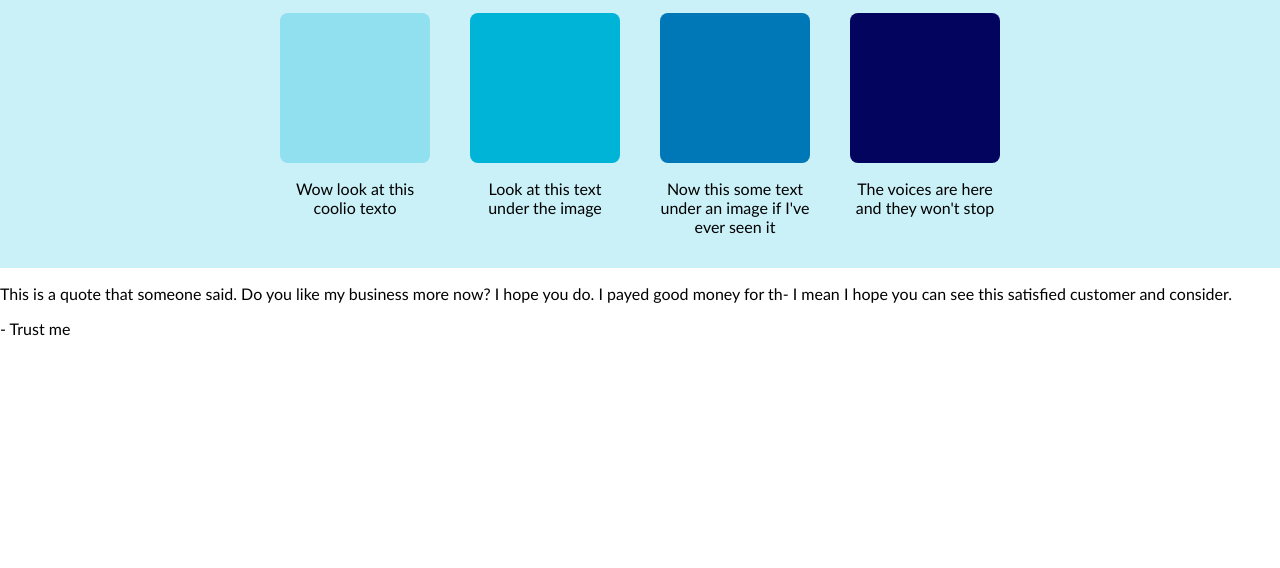
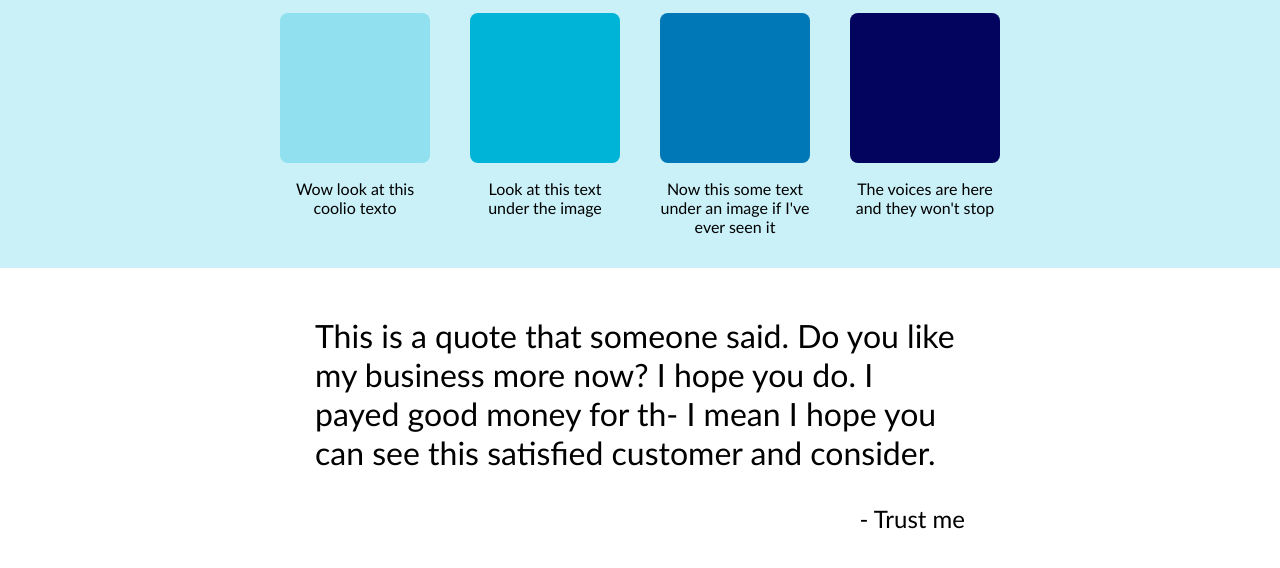
Before and after one commit to aishyuu/Landing-Page, a plain HTML site: page index.html in a window 1280 px wide. Shown: the part 528-1096 px from the top of the page. Before the commit the page ends 882 px from the top, so only its background shows below. Drawn offline with Linux system fonts and the light colour scheme.

Commit message:
Added section two css

```diff
--- a/style.css
+++ b/style.css
@@ -115,3 +115,18 @@ body {
 .square-text {
     text-align: center;
 }
+
+.section-two {
+    margin: 0 auto;
+    padding: 16px;
+    width: 650px;
+}
+
+.section-two-testimony {
+    font-size: 32px;
+}
+
+.section-two-author {
+    font-size: 24px;
+    text-align: end;
+}
```
